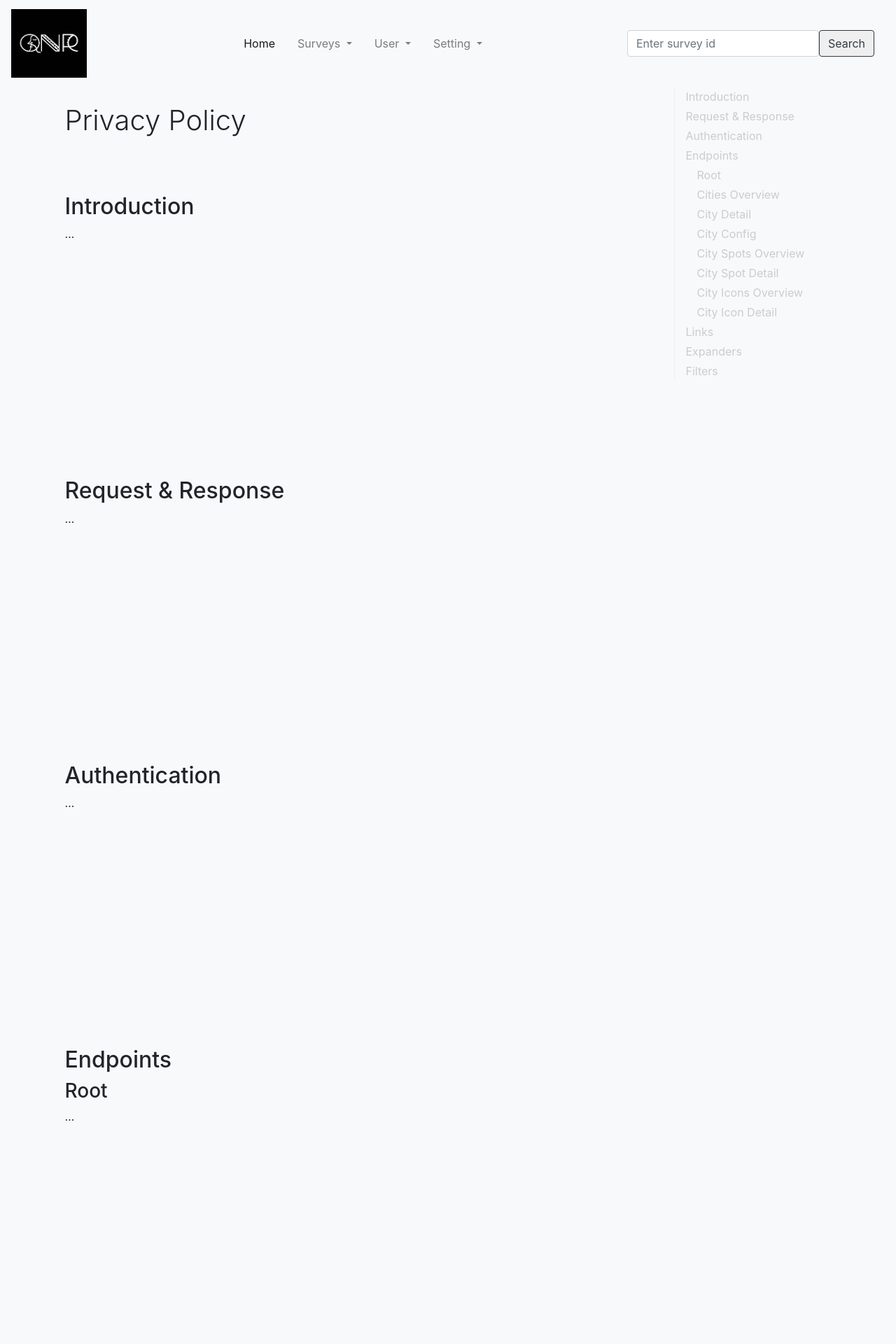
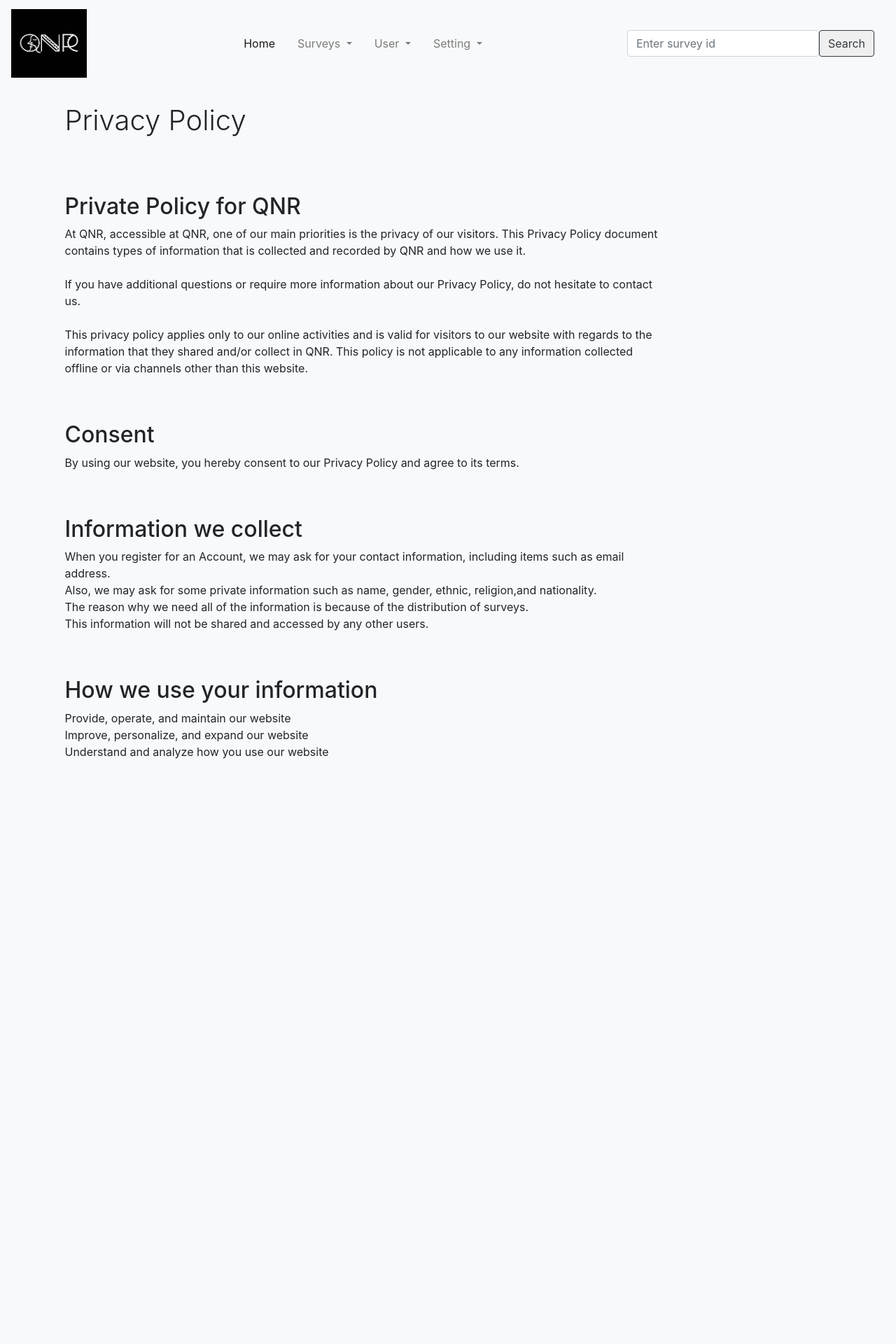
Before and after one commit to BarnettZhang/COMP0034_Group8, a Flask app: page /privacy_policy in a window 1280 px wide. Shown: the top 1920 px of the page at 70% size. After the commit the page ends 1084 px from the top, so only its background shows below. Run offline with Flask 2, Linux system fonts and the light colour scheme; some libraries are stand-ins or nearby versions.

Commit message:
Private Policy update

```diff
--- a/app/__init__.py
+++ b/app/__init__.py
@@ -36,7 +36,7 @@ def create_app(config_class=DevConfig):
     db.init_app(app)
     from app.models import Survey, Answer, User
     with app.app_context():
-        db.drop_all()
+        #db.drop_all()
         db.create_all()
 
     # Register error handlers
--- a/app/main/routes.py
+++ b/app/main/routes.py
@@ -226,28 +226,27 @@ def survey_review_profile():
 
 @bp_main.route('/search_survey_results/', methods=['POST', 'GET'])
 def search_survey_results():
+    name = request.cookies.get('username')
     if request.method == 'POST':
         term = request.form['search_survey']
         if term == "":
-            flash("Enter a survey id to search for")
-            return redirect('/')
-    if 'username' in request.cookies:
-        name = request.cookies.get('username')
+             flash("Enter a survey id to search for")
+             return redirect('main.survey_review_profile')
+
         print('name : ' + name, file=sys.stderr)
 
         results_only = db.session.query(Survey.survey_name, Survey.user_username, Survey.description,
-                                        Survey.id.label('survey_id'),
-                                        Answer.id, Answer.answer_content). \
-            filter_by(user_username=name). \
-            filter_by(survey_id=term).all()
+                                        Answer.id, Answer.survey_id, Answer.q1answer, Answer.q2answer,Answer.q3answer,
+                                        Answer.q4answer, Answer.q5answer, Answer.q6answer, Answer.q7answer,
+                                        Answer.q8answer, Answer.q9answer, Answer.q10answer, Answer.q11answer,
+                                        Answer.q12answer, Answer.q13answer, Answer.q14answer, Answer.q15answer). filter_by(user_username=name).filter_by(survey_id=term).all()
 
         print('results only : ' + str(results_only), file=sys.stderr)
-        print('results only : ' + str(type(results_only)), file=sys.stderr)
 
         if not results_only:
             flash("This survey does not exist, Please search again.")
-            return redirect('/')
-        return render_template('survey_results.html', results=results_only)
+            return render_template('survey_results.html', results=results_only)
+        return render_template('index.html', name=name)
     else:
         return redirect('main.index')
 
--- a/app/templates/base.html
+++ b/app/templates/base.html
@@ -65,7 +65,6 @@
                 </a>
                 <div class="dropdown-menu" aria-labelledby="navbarDropdown">
                     <a class="dropdown-item" href="{{ url_for('main.privacy_policy') }}">Privacy policy</a>
-                    <a class="dropdown-item" href="{{ url_for('main.search_result') }}">Cookie setting</a>
                 </div>
             </li>
             </u1>
--- a/app/templates/privacy_policy.html
+++ b/app/templates/privacy_policy.html
@@ -10,95 +10,40 @@
         <br>
         <br>
         <br>
-		<section id="introduction">
-			<h2>Introduction</h2>
-			<p>…</p>
-		</section>
-		<section id="request-response">
-			<h2>Request &amp; Response</h2>
-			<p>…</p>
-		</section>
-		<section id="authentication">
-			<h2>Authentication</h2>
-			<p>…</p>
-		</section>
-		<section id="endpoints">
-			<h2>Endpoints</h2>
-			<section id="endpoints--root">
-				<h3>Root</h3>
-				<p>…</p>
-			</section>
-			<section id="endpoints--cities-overview">
-				<h3>Cities Overview</h3>
-				<p>…</p>
-			</section>
-			<section id="endpoints--city-detail">
-				<h3>City Detail</h3>
-				<p>…</p>
-			</section>
-			<section id="endpoints--city-config">
-				<h3>City Config</h3>
-				<p>…</p>
-			</section>
-			<section id="endpoints--city-spots-overview">
-				<h3>City Spots Overview</h3>
-				<p>…</p>
-			</section>
-			<section id="endpoints--city-spot-detail">
-				<h3>City Spot Detail</h3>
-				<p>…</p>
-			</section>
-			<section id="endpoints--city-icons-overview">
-				<h3>City Icons Overview</h3>
-				<p>…</p>
-			</section>
-			<section id="endpoints--city-icon-detail">
-				<h3>City Icon Detail</h3>
-				<p>…</p>
-			</section>
-		</section>
-		<section id="links">
-			<h2>Links</h2>
-			<p>…</p>
-		</section>
-		<section id="expanders">
-			<h2>Expanders</h2>
-			<p>…</p>
-		</section>
-		<section id="filters">
-			<h2>Filters</h2>
-			<p>…</p>
-		</section>
-	</div>
-	<nav class="section-nav">
-		<ol>
-			<li><a href="#introduction">Introduction</a></li>
-			<li><a href="#request-response">Request &amp; Response</a></li>
-			<li><a href="#authentication">Authentication</a></li>
-			<li><a href="#endpoints">Endpoints</a>
-				<ul>
-					<li class=""><a href="#endpoints--root">Root</a></li>
-					<li class=""><a href="#endpoints--cities-overview">Cities Overview</a></li>
-					<li class=""><a href="#endpoints--city-detail">City Detail</a></li>
-					<li class=""><a href="#endpoints--city-config">City Config</a></li>
-					<li class=""><a href="#endpoints--city-spots-overview">City Spots Overview</a></li>
-					<li class=""><a href="#endpoints--city-spot-detail">City Spot Detail</a></li>
-					<li class=""><a href="#endpoints--city-icons-overview">City Icons Overview</a></li>
-					<li class=""><a href="#endpoints--city-icon-detail">City Icon Detail</a></li>
-				</ul>
-			</li>
-			<li class=""><a href="#links">Links</a></li>
-			<li class=""><a href="#expanders">Expanders</a></li>
-			<li class=""><a href="#filters">Filters</a></li>
-		</ol>
-	</nav>
+			<h2>Private Policy for QNR</h2>
+			<p>
+                At QNR, accessible at QNR, one of our main priorities is the privacy of our visitors.
+                This Privacy Policy document contains types of information that is collected and
+                recorded by QNR and how we use it. <br><br>
+
+                If you have additional questions or require more information about our Privacy Policy,
+                do not hesitate to contact us.<br><br>
+
+                This privacy policy applies only to our online activities and is valid for visitors to our website with
+                regards to the information that they shared and/or collect in QNR. This policy is not applicable to any
+                information collected offline or via channels other than this website. <br><br><br>
+            </p>
+			<h2>Consent</h2>
+			<p>By using our website, you hereby consent to our Privacy Policy and agree to its terms. <br><br><br></p>
+
+			<h2>Information we collect</h2>
+			<p>
+                When you register for an Account, we may ask for your contact information, including items
+                such as email address.<br>
+                Also, we may ask for some private information such as name, gender, ethnic, religion,and nationality.<br>
+                The reason why we need all of the information is because of the distribution of surveys.<br>
+                This information will not be shared and accessed by any other users. <br><br><br>
+            </p>
+
+			<h2>How we use your information</h2>
+
+				<p>
+                    Provide, operate, and maintain our website<br>
+                Improve, personalize, and expand our website<br>
+                Understand and analyze how you use our website
+                </p>
+
+
+	    </div>
 </main>
-<center><div class="form-check">
-  <input class="form-check-input" type="checkbox" value="" id="defaultCheck1">
-  <label class="form-check-label" for="defaultCheck1">
-    I accept
-  </label>
-</div>
-</center>
-<center><a href="#" class="btn btn-primary btn-lg active" role="button" aria-pressed="true">Continue</a></center>
 {% endblock %}
```
Also changed, not shown: app/templates/survey_results.html (+38 -25 lines).
